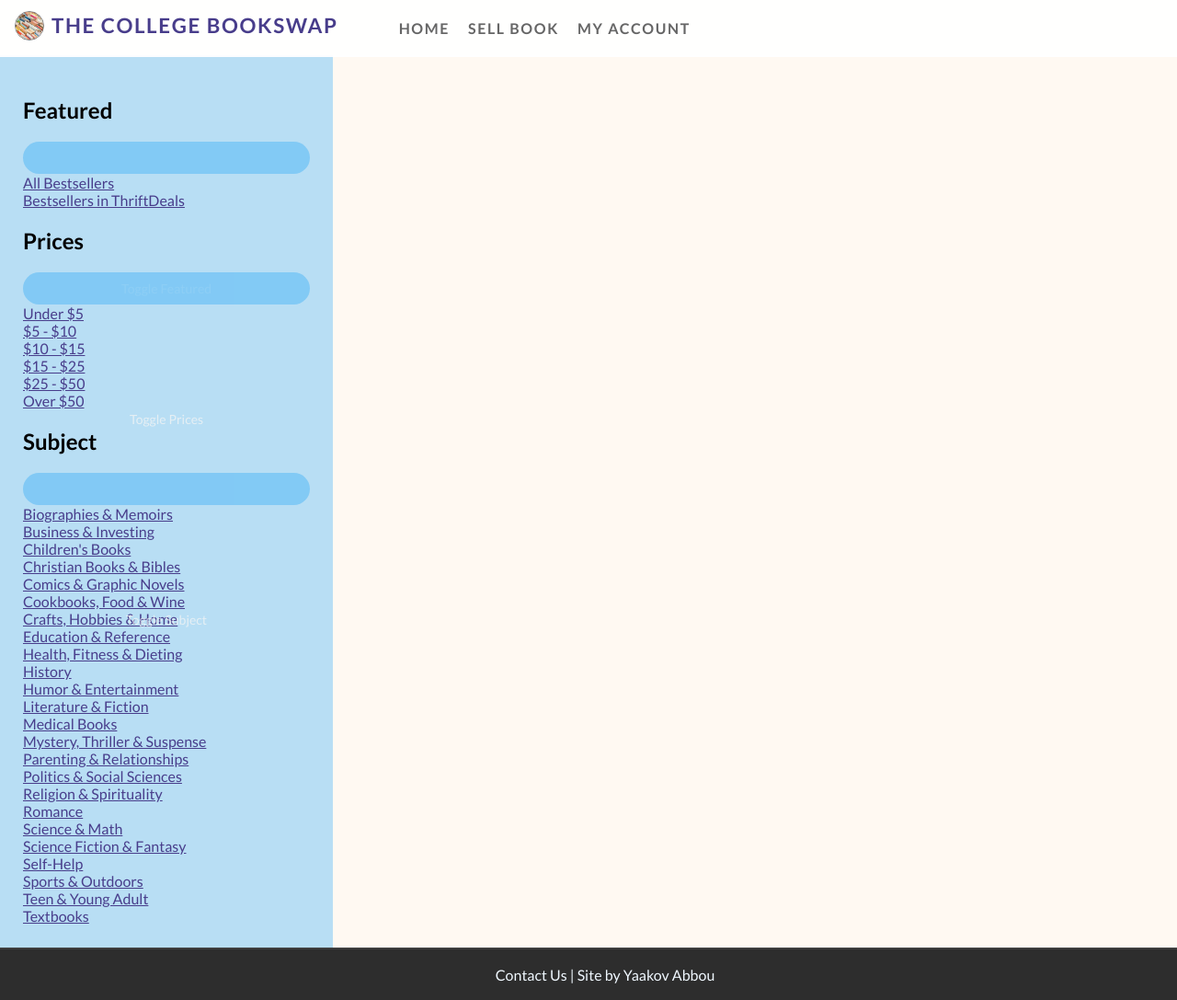
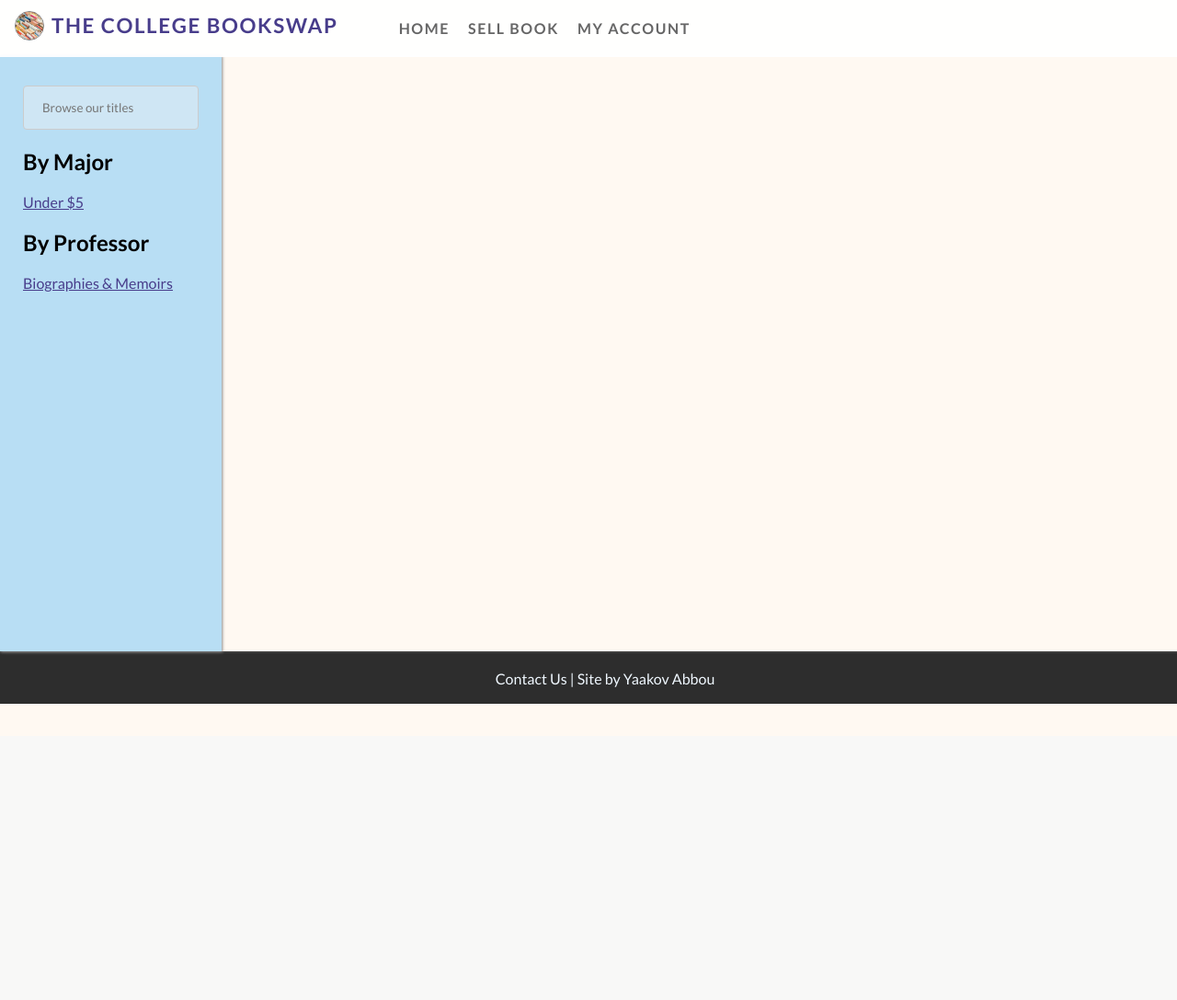
Before and after one commit to yabbou/Bookswap, a PHP site: page /displayBooks.php in a window 1280 px wide. Shown: the whole page at 92% size. After the commit the page ends 765 px from the top, so only its background shows below. Run offline with PHP 8.4, Linux system fonts and the light colour scheme; data that the repository does not hold is empty; some libraries are stand-ins or nearby versions.

Commit message:
Continue editing displayAllBooks.php

```diff
--- a/general/browse_results.html
+++ /dev/null
@@ -1 +0,0 @@
-<div class="inner-body"></div>
--- a/general/browse_results.php
+++ b/general/browse_results.php
@@ -7,5 +7,9 @@
 $_COOKIE['specificBookResults'] =
     sqlToArray_Books('bookResults', mysqli_query(initDb(), $sql));
 
+echo "<div class='sidebar-and-content'>";
+include 'sidebar.html';
 include 'browse_results.html'; //todo
+echo "</div>";
+
 include "footer.php";
--- a/general/css/books.css
+++ b/general/css/books.css
@@ -2,14 +2,15 @@
 
 .book-tile {
     background-color: rgba(79, 181, 245, 0.4);
-    margin: 10px;
+    margin: 15px 10px 20px 36px;
     width: 200px;
     border-radius: 2px;
     padding: 13px 10px 15px 12px;
-    /* padding: top right, bottom, left */
+    /* top right, bottom, left */
     list-style: none;
     box-shadow: 2px 2px 5px #888888d8;
     height: 300px;
+    display: inline-table;
 }
 
 .book-tile a {
@@ -33,10 +34,12 @@
 
 .book-tiles {
     margin: 20px;
+    list-style: none;
+    padding: 0 15px;
 }
 
 .book-subgroup {
-    /* display: flex; */
+    margin-bottom: 20px;
 }
 
 /* sidebar */
@@ -44,11 +47,18 @@
 .sidebar {
     background-color: rgba(79, 181, 245, 0.4);
     padding: 25px;
+    min-width: 184px;
+    box-shadow: 1px 1px 3px #888888;
+}
+
+.browse-text-sidebar input {
+    width: 100%;
+    background-color: #f2f2f262;
 }
 
 .sidebar-and-content {
     display: flex;
     /* margin-top: 6%; */
-    min-height: 76.2%;
+    min-height: 81%;
     padding-top: 60px;
 }
--- a/general/sidebar.html
+++ b/general/sidebar.html
@@ -1,67 +1,20 @@
 <div class="sidebar">
+    <form action="browse_results.php" method="get">
+        <div class="browse-text-sidebar">
+            <input type="text" name="browse" placeholder="Browse our titles" required>
+        </div>
+    </form>
+
     <div class="SidebarSection">
-        <div class="SidebarSection-header">
-            <h2>Featured</h2>
-            <button type="button" class="SidebarSection-headerCollapse Toggle Toggle--animated is-link">
-                <svg class="Icon Toggle-collapseIcon" aria-hidden="true"><use xlink:href="#Icon--chevron-up"></use></svg>
-                <div class="tb-hiddenText">Toggle Featured</div>
-            </button>
-        </div>
+        <h2>By Major</h2>
         <div class="SidebarSection-content">
-                <div class="SidebarSection-option"><a href="/browse/">All Bestsellers</a></div>
-                <div class="SidebarSection-option"><a href="/browse/#b.td">Bestsellers in ThriftDeals</a></div>
+            <div class="SidebarSection-option"><a href="/browse/#b.p.mx=5">Under $5</a></div>
         </div>
     </div>
     <div class="SidebarSection">
-        <div class="SidebarSection-header">
-            <h2>Prices</h2>
-            <button type="button" class="SidebarSection-headerCollapse Toggle Toggle--animated is-link">
-                <svg class="Icon Toggle-collapseIcon" aria-hidden="true"><use xlink:href="#Icon--chevron-up"></use></svg>
-                <div class="tb-hiddenText">Toggle Prices</div>
-            </button>
-        </div>
+        <h2>By Professor</h2>
         <div class="SidebarSection-content">
-                <div class="SidebarSection-option"><a href="/browse/#b.p.mx=5">Under $5</a></div>
-                <div class="SidebarSection-option"><a href="/browse/#b.p.mn=5&amp;b.p.mx=10">$5 - $10</a></div>
-                <div class="SidebarSection-option"><a href="/browse/#b.p.mn=10&amp;b.p.mx=15">$10 - $15</a></div>
-                <div class="SidebarSection-option"><a href="/browse/#b.p.mn=15&amp;b.p.mx=25">$15 - $25</a></div>
-                <div class="SidebarSection-option"><a href="/browse/#b.p.mn=25&amp;b.p.mx=50">$25 - $50</a></div>
-                <div class="SidebarSection-option"><a href="/browse/#b.p.mn=50">Over $50</a></div>
-        </div>
-    </div>
-    <div class="SidebarSection">
-        <div class="SidebarSection-header">
-            <h2>Subject</h2>
-            <button type="button" class="SidebarSection-headerCollapse Toggle Toggle--animated is-link">
-                <svg class="Icon Toggle-collapseIcon" aria-hidden="true"><use xlink:href="#Icon--chevron-up"></use></svg>
-                <div class="tb-hiddenText">Toggle Subject</div>
-            </button>
-        </div>
-        <div class="SidebarSection-content">
-                <div class="SidebarSection-option"><a href="/browse/#b.f.t[]=12208">Biographies &amp; Memoirs</a></div>
-                <div class="SidebarSection-option"><a href="/browse/#b.f.t[]=12322">Business &amp; Investing</a></div>
-                <div class="SidebarSection-option"><a href="/browse/#b.f.t[]=12466">Children's Books</a></div>
-                <div class="SidebarSection-option"><a href="/browse/#b.f.t[]=12485">Christian Books &amp; Bibles</a></div>
-                <div class="SidebarSection-option"><a href="/browse/#b.f.t[]=12596">Comics &amp; Graphic Novels</a></div>
-                <div class="SidebarSection-option"><a href="/browse/#b.f.t[]=12678">Cookbooks, Food &amp; Wine</a></div>
-                <div class="SidebarSection-option"><a href="/browse/#b.f.t[]=12714">Crafts, Hobbies &amp; Home</a></div>
-                <div class="SidebarSection-option"><a href="/browse/#b.f.t[]=13006">Education &amp; Reference</a></div>
-                <div class="SidebarSection-option"><a href="/browse/#b.f.t[]=13483">Health, Fitness &amp; Dieting</a></div>
-                <div class="SidebarSection-option"><a href="/browse/#b.f.t[]=13526">History</a></div>
-                <div class="SidebarSection-option"><a href="/browse/#b.f.t[]=13597">Humor &amp; Entertainment</a></div>
-                <div class="SidebarSection-option"><a href="/browse/#b.f.t[]=13902">Literature &amp; Fiction</a></div>
-                <div class="SidebarSection-option"><a href="/browse/#b.f.t[]=14043">Medical Books</a></div>
-                <div class="SidebarSection-option"><a href="/browse/#b.f.t[]=14236">Mystery, Thriller &amp; Suspense</a></div>
-                <div class="SidebarSection-option"><a href="/browse/#b.f.t[]=14497">Parenting &amp; Relationships</a></div>
-                <div class="SidebarSection-option"><a href="/browse/#b.f.t[]=14644">Politics &amp; Social Sciences</a></div>
-                <div class="SidebarSection-option"><a href="/browse/#b.f.t[]=14859">Religion &amp; Spirituality</a></div>
-                <div class="SidebarSection-option"><a href="/browse/#b.f.t[]=14929">Romance</a></div>
-                <div class="SidebarSection-option"><a href="/browse/#b.f.t[]=15006">Science &amp; Math</a></div>
-                <div class="SidebarSection-option"><a href="/browse/#b.f.t[]=15013">Science Fiction &amp; Fantasy</a></div>
-                <div class="SidebarSection-option"><a href="/browse/#b.f.t[]=15049">Self-Help</a></div>
-                <div class="SidebarSection-option"><a href="/browse/#b.f.t[]=15233">Sports &amp; Outdoors</a></div>
-                <div class="SidebarSection-option"><a href="/browse/#b.f.t[]=15370">Teen &amp; Young Adult</a></div>
-                <div class="SidebarSection-option"><a href="/browse/#b.f.t[]=15395">Textbooks</a></div>
+            <div class="SidebarSection-option"><a href="/browse/#b.f.t[]=12208">Biographies &amp; Memoirs</a></div>
         </div>
     </div>
 </div>
```
